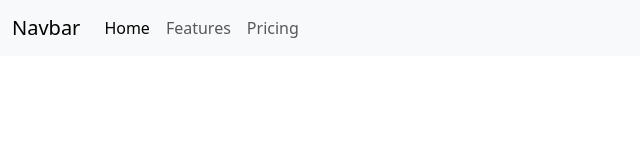
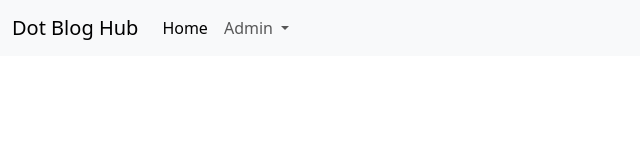
Before and after one commit to theshameem/DotBlogHub.UI, an Angular app: page / in a window 1280 px wide. Shown: the top 160 px of the page, without its empty margins (0-640 px from the left). Built offline with nearby package versions, Linux system fonts and the light colour scheme.

Commit message:
feat: navbar ui implementation

```diff
--- a/src/app/navbar/navbar.component.html
+++ b/src/app/navbar/navbar.component.html
@@ -1,6 +1,6 @@
 <nav class="navbar navbar-expand-lg bg-body-tertiary">
   <div class="container-fluid">
-    <a class="navbar-brand" href="#">Navbar</a>
+    <a class="navbar-brand" href="#">Dot Blog Hub</a>
     <button
       class="navbar-toggler"
       type="button"
@@ -17,15 +17,21 @@
         <li class="nav-item">
           <a class="nav-link active" aria-current="page" href="#">Home</a>
         </li>
-        <li class="nav-item">
-          <a class="nav-link" href="#">Features</a>
+        <li class="nav-item dropdown">
+          <a
+            class="nav-link dropdown-toggle"
+            href="#"
+            role="button"
+            data-bs-toggle="dropdown"
+            aria-expanded="false"
+          >
+            Admin
+          </a>
+          <ul class="dropdown-menu">
+            <li><a class="dropdown-item" href="#">Category List</a></li>
+            <li><a class="dropdown-item" href="#">Blog Post List</a></li>
+          </ul>
         </li>
-        <li class="nav-item">
-          <a class="nav-link" href="#">Pricing</a>
-        </li>
-        <!-- <li class="nav-item">
-          <a class="nav-link disabled" aria-disabled="true">Disabled</a>
-        </li> -->
       </ul>
     </div>
   </div>
```
